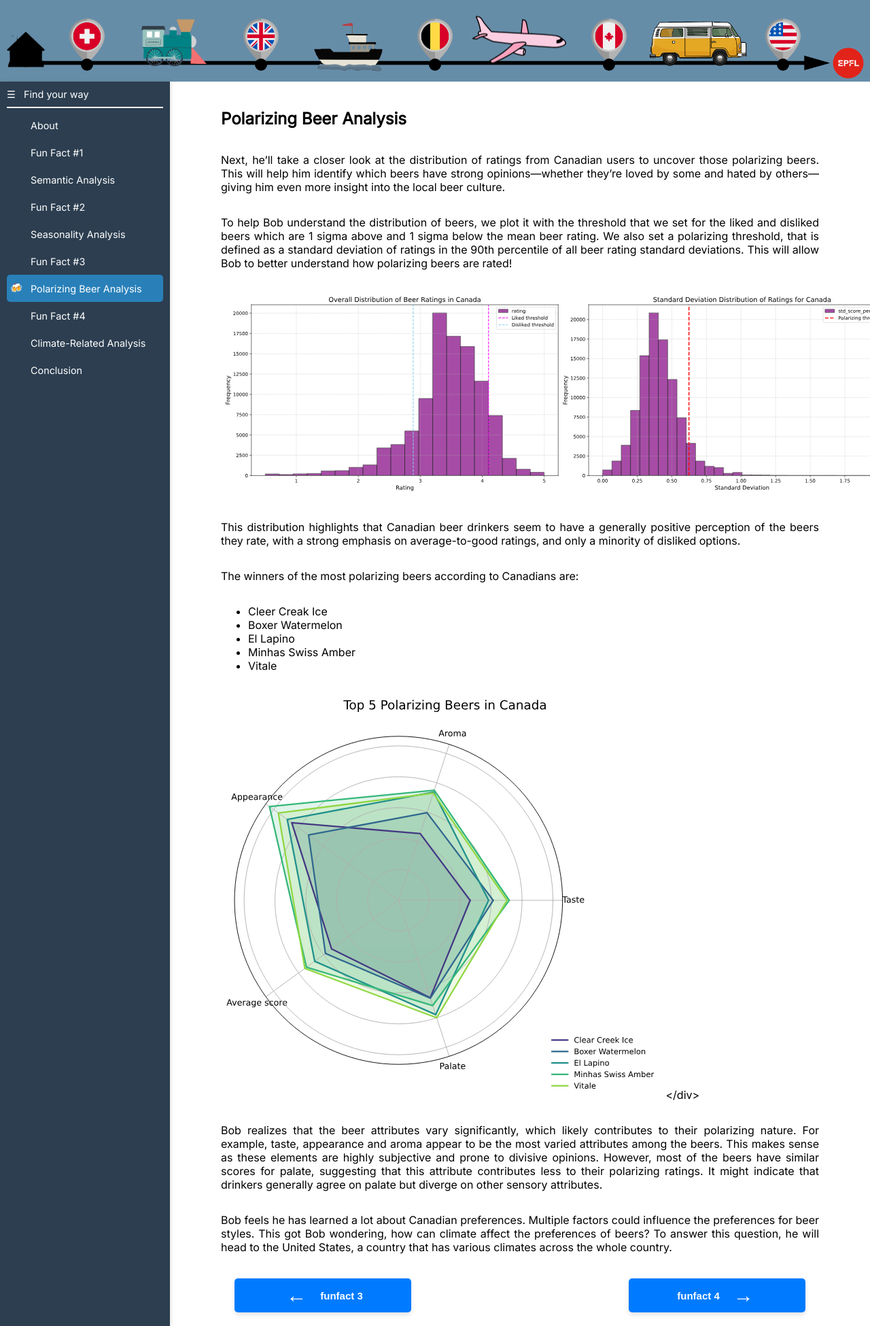
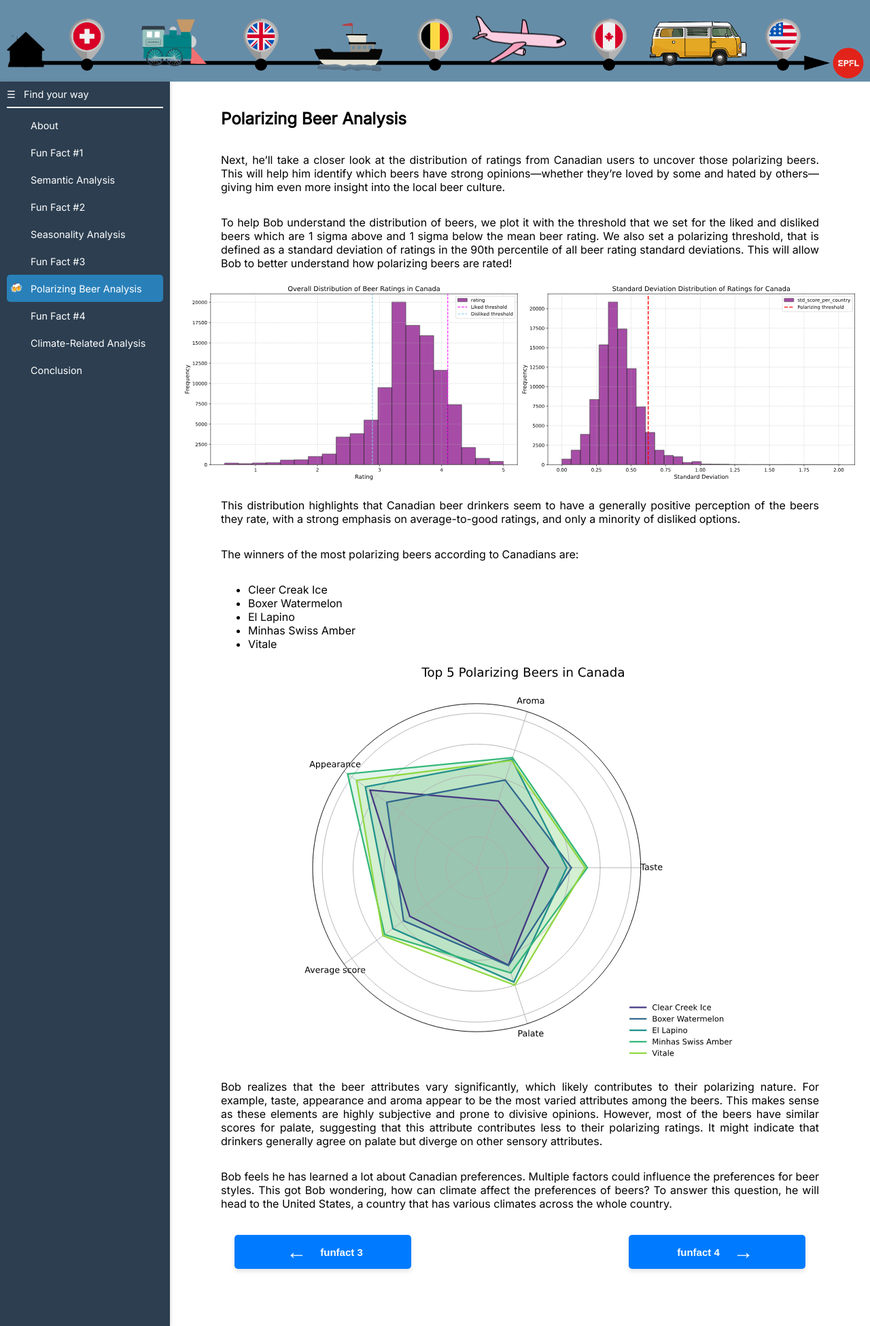
Before and after one commit to epfl-ada/ada-2024-project-kjaaanalytics, a Jekyll site: the page built from semantic_analysis/polarizing-analysis.markdown, in a window 1280 px wide. Shown: the whole page at 68% size. Built offline with Jekyll 4.4.1, drawn with Linux system fonts in a browser that asks for light colours.

Commit message:
recentering the plot of polarizing

```diff
--- a/semantic_analysis/polarizing-analysis.markdown
+++ b/semantic_analysis/polarizing-analysis.markdown
@@ -11,7 +11,9 @@ Next, he’ll take a closer look at the distribution of ratings from Canadian us
 
 To help Bob understand the distribution of beers, we plot it with the threshold that we set for the liked and disliked beers which are 1 sigma above and 1 sigma below the mean beer rating. We also set a polarizing threshold, that is defined as a standard deviation of ratings in the 90th percentile of all beer rating standard deviations. This will allow Bob to better understand how polarizing beers are rated!
 
+<div style="align-self: center">
 <img alt="Polarizing analysis plot" src="{{'/assets/figures/canada_beer_distributions.svg' | relative_url}}" width="1000">
+</div>
 
 This distribution highlights that Canadian beer drinkers seem to have a generally positive perception of the beers they rate, with a strong emphasis on average-to-good ratings, and only a minority of disliked options.
 
@@ -23,6 +25,7 @@ The winners of the most polarizing beers according to Canadians are:
 - Minhas Swiss Amber
 - Vitale
 
+<div style="align-self: center">
 <img alt="Top 5 Beers in Canada" src="{{'/assets/figures/Top_5_Polarizing_Beers_in_Canada.svg' | relative_url}}" width="650">
 </div>
 
```
